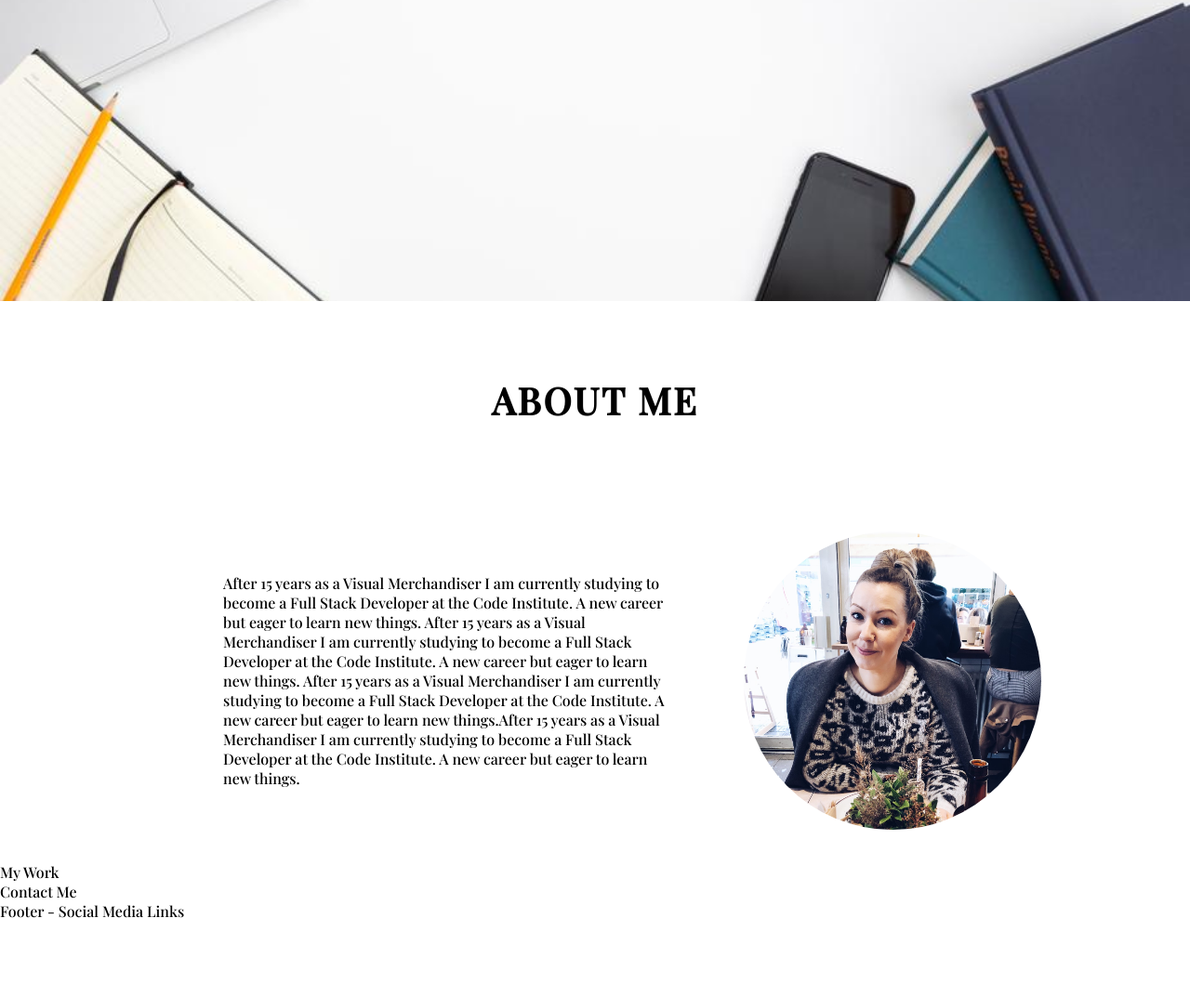
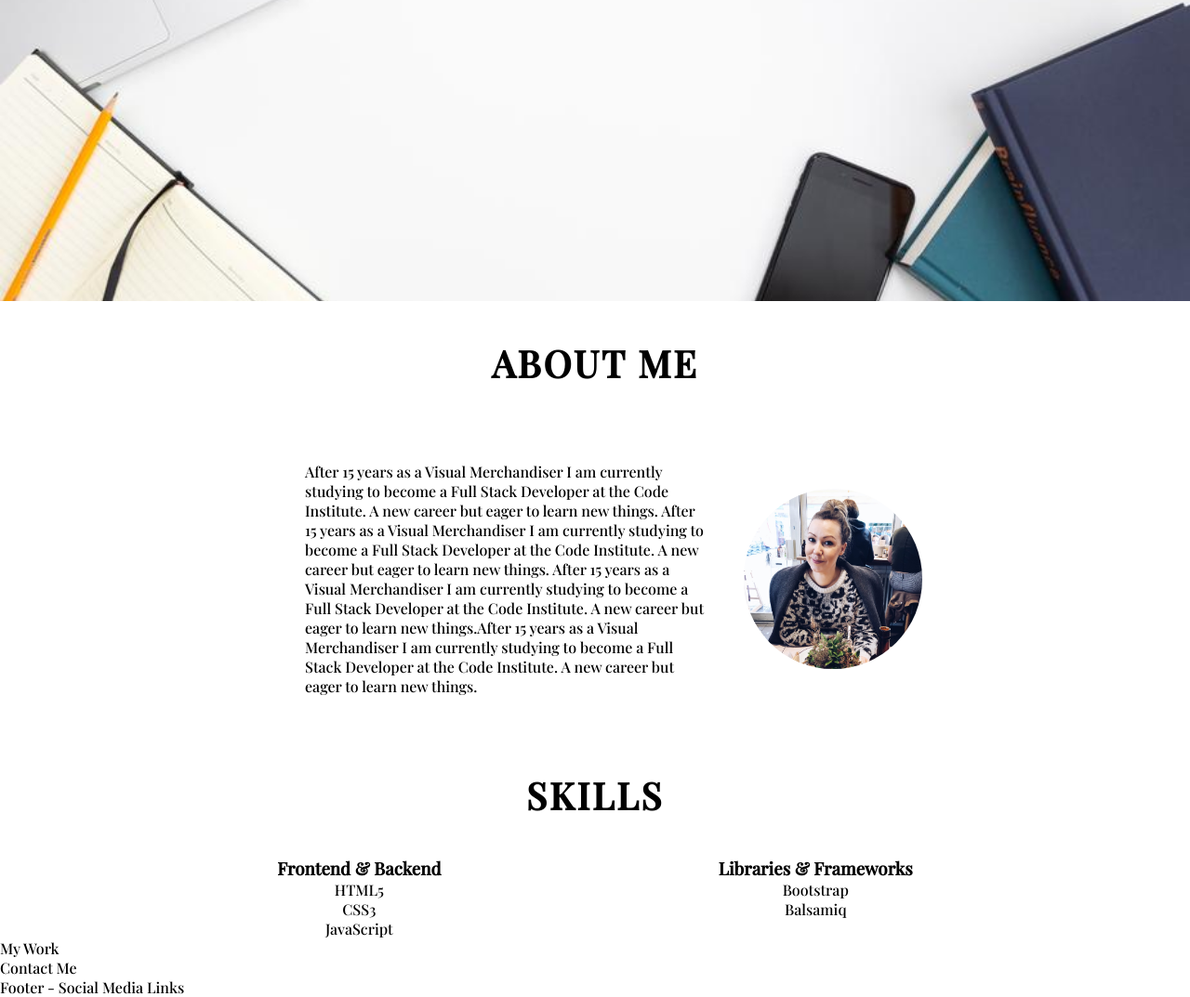
Before and after one commit to Code-Institute-Submissions/portfolio-frida, a plain HTML site: page index.html in a window 1280 px wide. Shown: the part 476-1549 px from the top of the page at 93% size. Before the commit the page ends 1467 px from the top, so only its background shows below. Drawn offline with nearby package versions, Linux system fonts and the light colour scheme.

Commit message:
feat and style: added list of skills in about-me section

```diff
--- a/assets/style.css
+++ b/assets/style.css
@@ -61,7 +61,7 @@ main {
 
 .headline-2 {
     font-size: 40px;
-    padding: 10vh;
+    padding: 5vh;
     text-transform: uppercase;
     letter-spacing: 2.5px;
     text-align: center;
@@ -74,12 +74,22 @@ main {
 }
 
 .about-me-info p {
-    width: 50%;
-    padding: 10vh;
+    width: 40%;
+    padding: 5vh;
 }
 
 .fridas-photo {
-    width: 25%;
+    width: 15%;
     height: auto;
     border-radius: 50%;
 }
+
+.skills {
+    display: flex;
+    justify-content: space-evenly;
+}
+
+.list-of-skills {
+    list-style-type: none;
+    text-align: center;
+}
--- a/index.html
+++ b/index.html
@@ -28,7 +28,6 @@
         </div>
       </section>
       <section>
-
         <h1 class="headline-2">About Me</h1>
         <div class="about-me-info">
           <p>
@@ -36,13 +35,13 @@
             become a Full Stack Developer at the Code Institute. A new career
             but eager to learn new things. After 15 years as a Visual
             Merchandiser I am currently studying to become a Full Stack
-              Developer at the Code Institute. A new career but eager to learn
-              new things. After 15 years as a Visual Merchandiser I am currently
+            Developer at the Code Institute. A new career but eager to learn new
+            things. After 15 years as a Visual Merchandiser I am currently
             studying to become a Full Stack Developer at the Code Institute. A
-              new career but eager to learn new things.After 15 years as a
-              Visual Merchandiser I am currently studying to become a Full Stack
-              Developer at the Code Institute. A new career but eager to learn
-              new things.
+            new career but eager to learn new things.After 15 years as a Visual
+            Merchandiser I am currently studying to become a Full Stack
+            Developer at the Code Institute. A new career but eager to learn new
+            things.
           </p>
 
           <img
@@ -51,7 +50,23 @@
             class="fridas-photo"
           />
         </div>
-
+        <h1 class="headline-2">Skills</h1>
+        <div class="skills">
+          <div>
+            <h3>Frontend & Backend</h3>
+            <ul class="list-of-skills">
+              <li>HTML5</li>
+              <li>CSS3</li>
+              <li>JavaScript</li>
+            </ul>
+          </div>
+          <div><h3>Libraries & Frameworks</h3>
+          <ul class="list-of-skills">
+          <li>Bootstrap</li>
+          <li>Balsamiq</li>
+          </ul>
+          </div>
+        </div>
       </section>
 
       <section>My Work</section>
```
Lines whose indentation alone changed are shown as unchanged.
